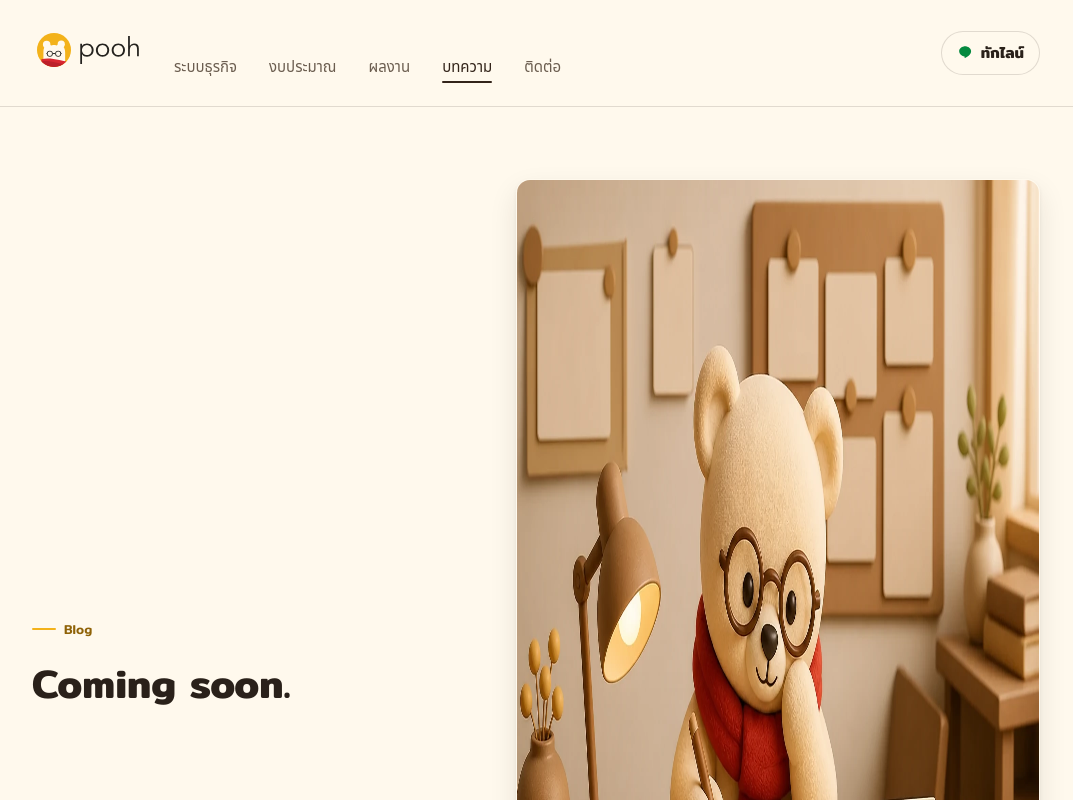
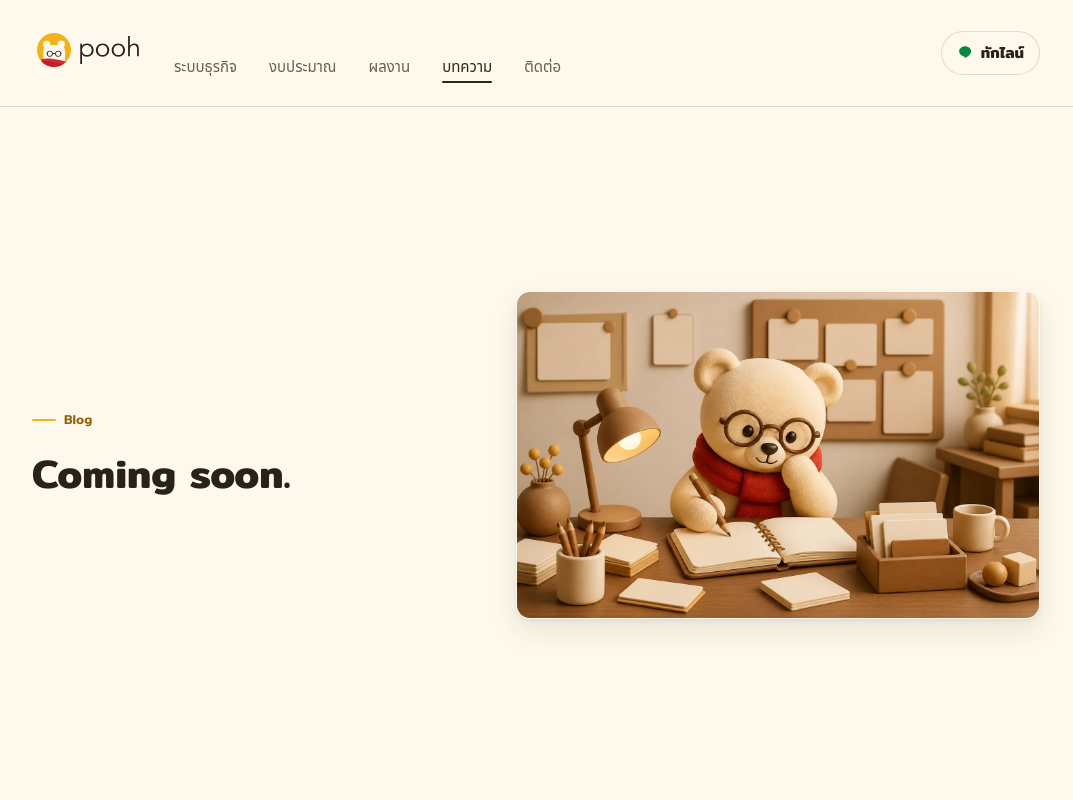
Before and after one commit to stateless-x/pooh-site, an Astro site: page /blog in a window 1280 px wide. Shown: the top 800 px of the page, without its empty margins (104-1177 px from the left). Built offline with nearby package versions, Linux system fonts and the light colour scheme; Astro itself is replaced by a stand-in of ours; a web font is replaced by a local one.

Commit message:
fix: preserve image aspect ratios

```diff
--- a/src/components/ImagePlaceholder.astro
+++ b/src/components/ImagePlaceholder.astro
@@ -49,6 +49,7 @@ const isPlaceholder = !imageSrc;
 	{
 		imageSrc ? (
 			<AssetImage
+				class="ph-image"
 				src={imageSrc}
 				alt={alt}
 				loading={loading}
@@ -70,7 +71,7 @@ const isPlaceholder = !imageSrc;
 		background: var(--tint);
 	}
 
-	.ph img,
+	.ph :global(.ph-image),
 	.ph-placeholder {
 		display: block;
 		width: 100%;
```
